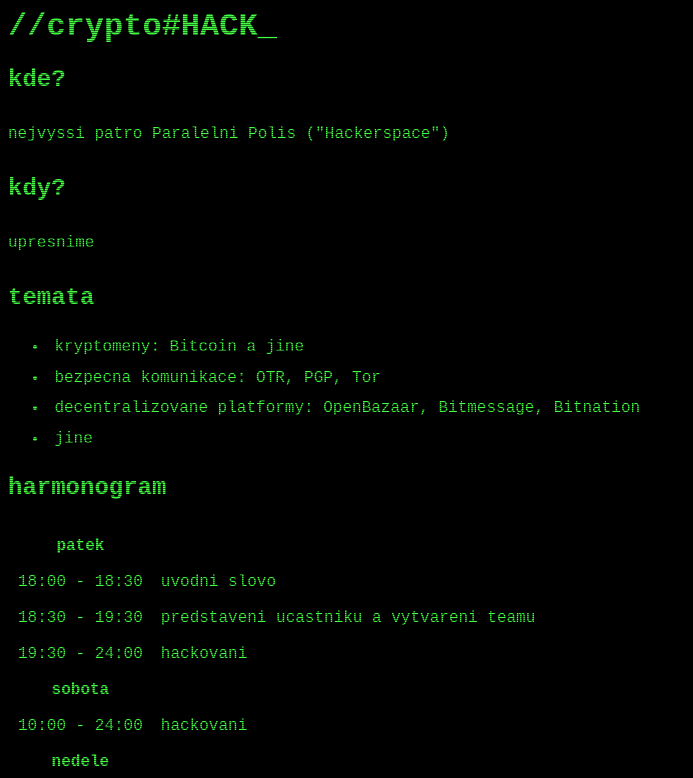
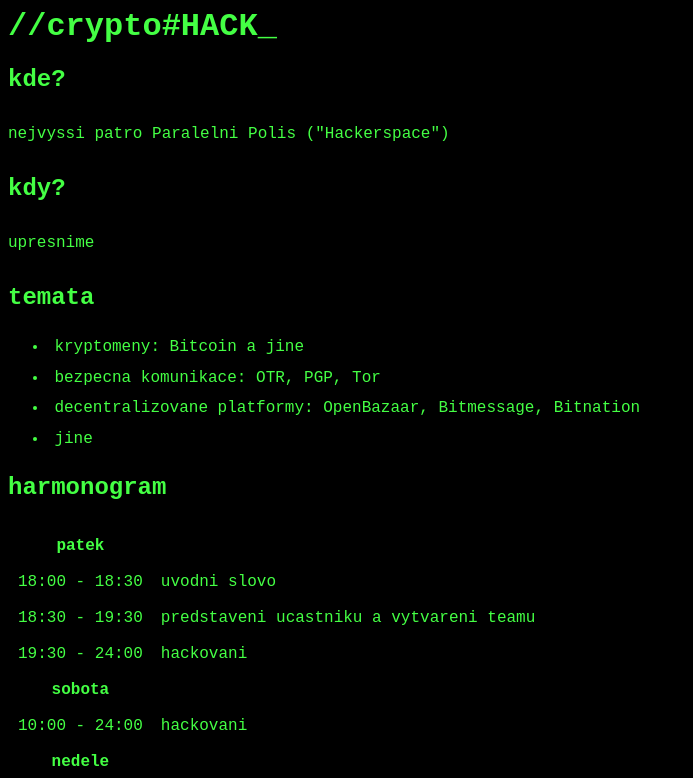
Before and after one commit to Methimpact/cryptohack, a plain HTML site: page index.html in a window 1280 px wide. Shown: the top 778 px of the page, without its empty margins (0-693 px from the left). Drawn offline with Linux system fonts and the light colour scheme.

Commit message:
disable scanlines for now

```diff
--- a/index.html
+++ b/index.html
@@ -20,20 +20,9 @@ th, td {
 li {
 	padding: 0.4em;
 }
-#scanlines {
-	background: url('scanlines.png');
-	position: fixed;
-	left: 0;
-	top: 0;
-	right: 0;
-	bottom: 0;
-	z-index: 10;
-}
 </style>
 </head>
 <body>
-<div id="scanlines"></div>
-
 <h1>//crypto#HACK<span id="blink">_</span></h1>
 
 <h2>kde?</h2>
```
